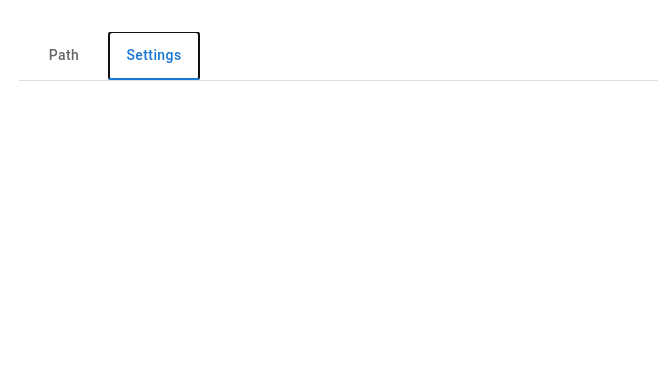
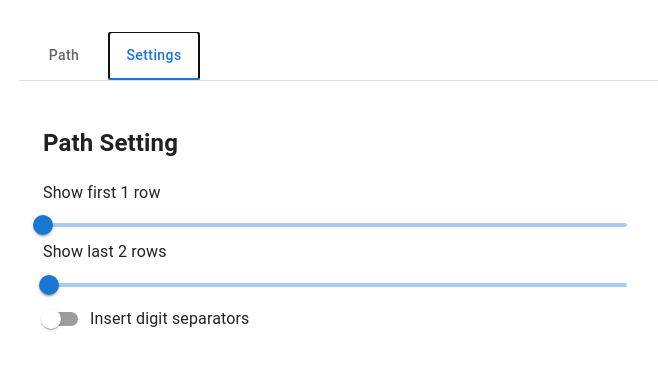
Before and after one commit to wasd314/stern-brocot-tree-visualizer, a React (Vite) app: page / in a window 1280 px wide. Both pictures are taken after a click on the tab "Settings". Shown: the top 370 px of the page, without its empty margins (13-671 px from the left). Built offline with nearby package versions, Linux system fonts and the light colour scheme.

Commit message:
setting with localStorage

```diff
--- a/src/App.tsx
+++ b/src/App.tsx
@@ -1,5 +1,5 @@
 import { type SyntheticEvent, useState } from "react";
-import Visualizer from "./Visualizer";
+import { Setting, Visualizer } from "./Visualizer";
 import "./App.css";
 import TabContext from "@mui/lab/TabContext";
 import TabList from "@mui/lab/TabList";
@@ -41,7 +41,9 @@ function App() {
           <TabPanel value="1" keepMounted>
             <Visualizer />
           </TabPanel>
-          <TabPanel value="2"></TabPanel>
+          <TabPanel value="2">
+            <Setting />
+          </TabPanel>
         </TabContext>
       </Box>
     </ThemeProvider>
--- a/src/Visualizer.tsx
+++ b/src/Visualizer.tsx
@@ -1,6 +1,10 @@
 import Button from "@mui/material/Button";
+import FormControlLabel from "@mui/material/FormControlLabel";
+import FormGroup from "@mui/material/FormGroup";
 import Paper from "@mui/material/Paper";
+import Slider from "@mui/material/Slider";
 import Stack from "@mui/material/Stack";
+import Switch from "@mui/material/Switch";
 import Table from "@mui/material/Table";
 import TableBody from "@mui/material/TableBody";
 import TableCell from "@mui/material/TableCell";
@@ -8,38 +12,68 @@ import TableContainer from "@mui/material/TableContainer";
 import TableHead from "@mui/material/TableHead";
 import TableRow from "@mui/material/TableRow";
 import TextField from "@mui/material/TextField";
+import Typography from "@mui/material/Typography";
 import { useRef, useState } from "react";
+import { create } from "zustand";
+import { persist } from "zustand/middleware";
 import {
   enumerateAncients,
   toContinuedFraction,
 } from "./lib/continued_fraction";
 import { type Fraction, parseFraction } from "./lib/parse";
 
+interface PathSetting {
+  first: number;
+  last: number;
+  insert: boolean;
+}
+
+type SettingStore = {
+  path: PathSetting;
+  setPath: (newSetting: PathSetting) => void;
+};
+const useSettingStore = create<SettingStore>()(
+  persist(
+    (set, _get) => ({
+      path: {
+        first: 1,
+        last: 2,
+        insert: false,
+      },
+      setPath: (newSetting: PathSetting) => set({ path: newSetting }),
+    }),
+    {
+      name: "visualizer-setting-storage",
+    },
+  ),
+);
+
 /**
  * `n` を下から3桁ごとに空白を入れた文字列にする
  * @param n 数値
  * @returns 空白を入れた文字列
  */
-const insertSpace = (n: bigint) => {
+const insertSpace = (n: bigint, insert: boolean) => {
   const s = `${n}`;
   const q = Math.floor(s.length / 3);
   const r = s.length - q * 3;
-  if (s.length <= 3) return s;
+  if (!insert || s.length <= 3) return s;
   const head = s.slice(0, r);
   const tail = Array.from({ length: q }, (_, i) =>
     s.slice(r + i * 3, r + (i + 1) * 3),
   ).join(" ");
   return r === 0 ? tail : `${head} ${tail}`;
 };
-const formatApproximant = (f: Fraction | string) => {
+const formatApproximant = (f: Fraction | string, insert: boolean) => {
   return typeof f === "string"
     ? f
-    : `${insertSpace(f.num)} / ${insertSpace(f.den)}`;
+    : `${insertSpace(f.num, insert)} / ${insertSpace(f.den, insert)}`;
 };
 
-const Visualizer = () => {
+export const Visualizer = () => {
   const [frac, setFrac] = useState<Fraction>({ num: 1n, den: 1n });
   const inputRef = useRef<HTMLInputElement>(null);
+
   const handleClick = () => {
     if (!inputRef.current) return;
     const parsed = parseFraction(inputRef.current.value);
@@ -47,11 +81,16 @@ const Visualizer = () => {
     const { gcd } = toContinuedFraction(parsed);
     setFrac({ num: parsed.num / gcd, den: parsed.den / gcd });
   };
-  const [first, last] = [1n, 2n];
+
+  const { first, last, insert } = useSettingStore((state) => state.path);
   const {
     cf: [integer, ...rest],
   } = toContinuedFraction(frac);
-  const rows = enumerateAncients({ frac, first, last });
+  const rows = enumerateAncients({
+    frac,
+    first: BigInt(first),
+    last: BigInt(last),
+  });
   return (
     <>
       <Stack spacing={2} direction="row">
@@ -66,8 +105,8 @@ const Visualizer = () => {
           Show
         </Button>
       </Stack>
-      <p style={{textAlign: "center"}} >
-        {formatApproximant(frac)} = [{integer}
+      <p style={{ textAlign: "center", overflowWrap: "break-word" }}>
+        {formatApproximant(frac, insert)} = [{integer}
         {rest.length > 0 && "; " + rest.join(", ")}]
       </p>
       <TableContainer component={Paper}>
@@ -97,31 +136,28 @@ const Visualizer = () => {
           <TableBody>
             <TableRow>
               <TableCell align="center">
-                {formatApproximant({ num: 0n, den: 1n })}
+                {formatApproximant({ num: 0n, den: 1n }, insert)}
               </TableCell>
               <TableCell align="center">
-                {formatApproximant({ num: 1n, den: 0n })}
+                {formatApproximant({ num: 1n, den: 0n }, insert)}
               </TableCell>
               <TableCell />
               <TableCell />
               <TableCell />
             </TableRow>
             {rows.map((row, i) => (
-              <TableRow
-                key={i}
-                // sx={{ "&:last-child td, &:last-child th": { border: 0 } }}
-              >
+              <TableRow key={i}>
                 {"center" in row ? (
                   <TableCell align="center" colSpan={2}>
-                    {formatApproximant(row.center)}
+                    {formatApproximant(row.center, insert)}
                   </TableCell>
                 ) : (
                   <>
                     <TableCell align="center">
-                      {"left" in row && formatApproximant(row.left)}
+                      {"left" in row && formatApproximant(row.left, insert)}
                     </TableCell>
                     <TableCell align="center">
-                      {"right" in row && formatApproximant(row.right)}
+                      {"right" in row && formatApproximant(row.right, insert)}
                     </TableCell>
                   </>
                 )}
@@ -141,4 +177,36 @@ const Visualizer = () => {
   );
 };
 
-export default Visualizer;
+export const Setting = () => {
+  const { path, setPath } = useSettingStore();
+  const handleChangeFirst = (_event: Event, newValue: number) => {
+    setPath({ ...path, first: newValue });
+  };
+  const handleChangeLast = (_event: Event, newValue: number) => {
+    setPath({ ...path, last: newValue });
+  };
+  const handleChangeInsert = (event: React.ChangeEvent<HTMLInputElement>) => {
+    setPath({ ...path, insert: event.target.checked });
+  };
+  return (
+    <>
+      <h2>Path Setting</h2>
+      <FormGroup sx={{ width: "50%" }}>
+        <Typography gutterBottom>
+          Show first {path.first} row{path.first > 1 && "s"}
+        </Typography>
+        <Slider min={1} value={path.first} onChange={handleChangeFirst} />
+        <Typography gutterBottom>
+          Show last {path.last} row{path.last > 1 && "s"}
+        </Typography>
+        <Slider min={1} value={path.last} onChange={handleChangeLast} />
+        <FormControlLabel
+          control={
+            <Switch checked={path.insert} onChange={handleChangeInsert} />
+          }
+          label="Insert digit separators"
+        />
+      </FormGroup>
+    </>
+  );
+};
```
